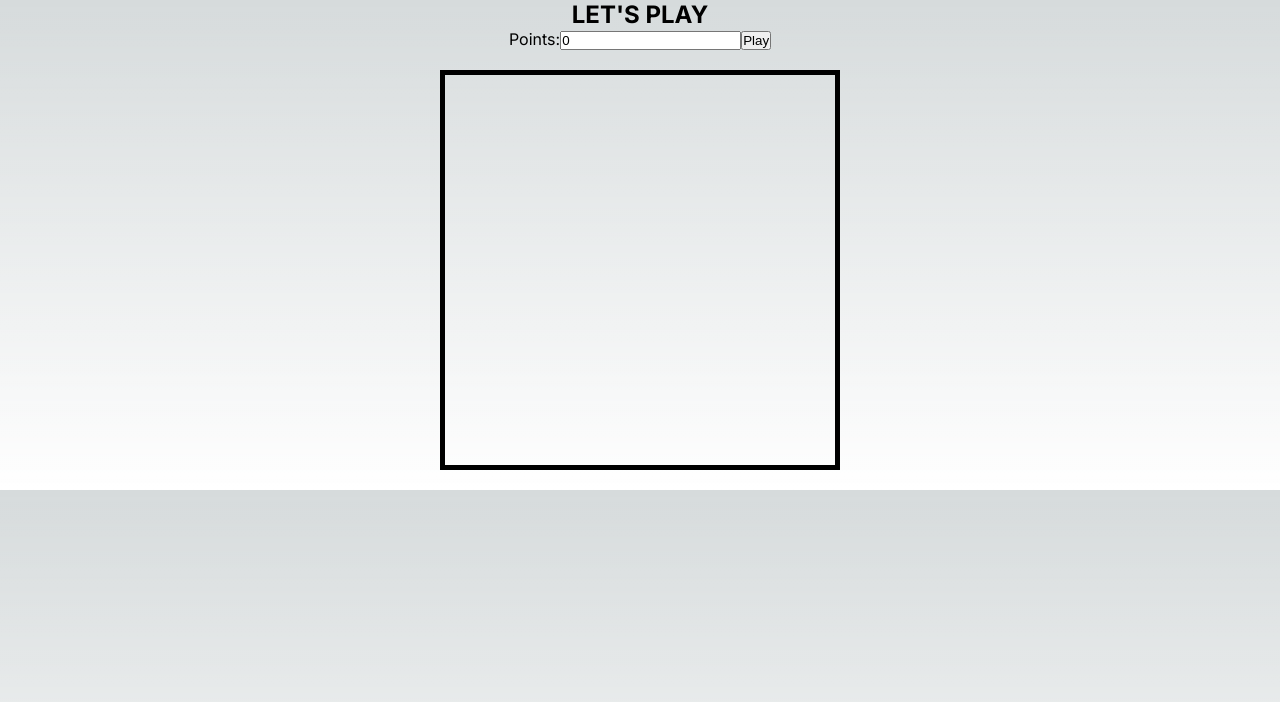
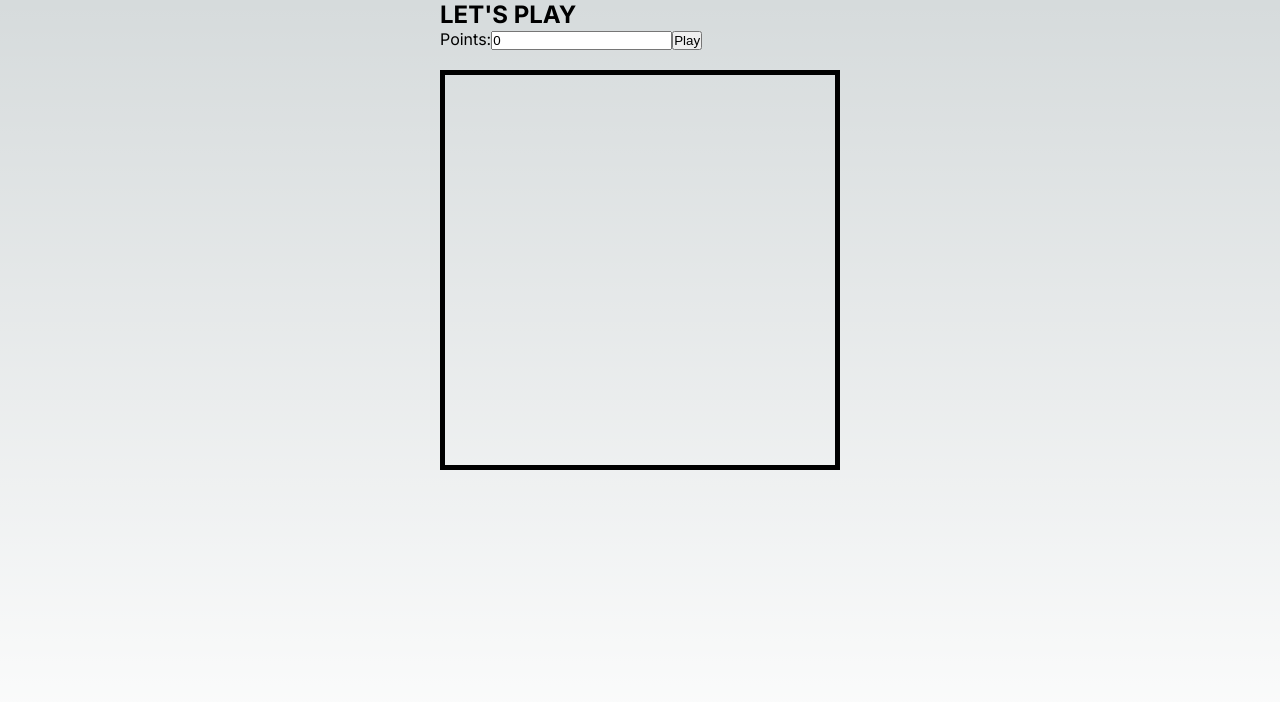
Before and after one commit to nevermore6264/HAIBAZO_EntranceTest_React_ClearThePoints, a Next.js app: page / in a window 1280 px wide. Shown: the top 702 px of the page. Built offline with nearby package versions, Linux system fonts and the light colour scheme.

Commit message:
Update css

```diff
--- a/app/globals.css
+++ b/app/globals.css
@@ -83,6 +83,7 @@ html,
 body {
   max-width: 100vw;
   overflow-x: hidden;
+  min-height: 100vh;
 }
 
 body {
--- a/app/layout.js
+++ b/app/layout.js
@@ -4,8 +4,8 @@ import "./globals.css";
 const inter = Inter({ subsets: ["latin"] });
 
 export const metadata = {
-  title: "Create Next App",
-  description: "Generated by create next app",
+  title: "GRP Entrance Test",
+  description: "GRP Entrance Test",
 };
 
 export default function RootLayout({ children }) {
--- a/components/Game.js
+++ b/components/Game.js
@@ -37,6 +37,15 @@ const Game = () => {
 
   return (
     <div className={styles.gameContainer}>
+      {status && (
+        <div
+          className={`${styles.status} ${
+            status === "ALL CLEARED" ? styles.success : styles.fail
+          }`}
+        >
+          {status}
+        </div>
+      )}
       <h2>LET'S PLAY</h2>
       <ControlPanel
         points={points}
@@ -53,15 +62,6 @@ const Game = () => {
           />
         ))}
       </div>
-      {status && (
-        <div
-          className={`${styles.status} ${
-            status === "ALL CLEARED" ? styles.success : styles.fail
-          }`}
-        >
-          {status}
-        </div>
-      )}
     </div>
   );
 };
--- a/styles/Game.module.css
+++ b/styles/Game.module.css
@@ -1,5 +1,6 @@
 .gameContainer {
-  text-align: center;
+  width: 400px;
+  margin: 0 auto 0 auto;
 }
 
 .playArea {
```
